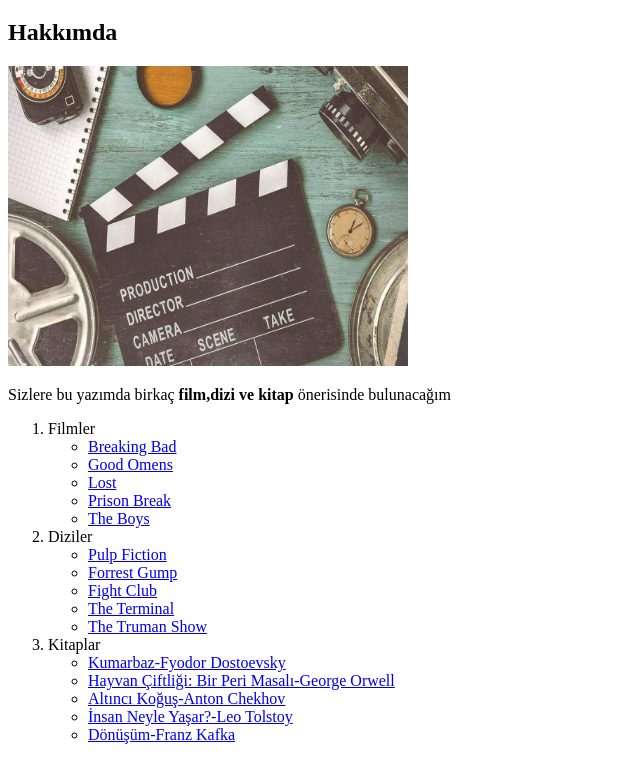
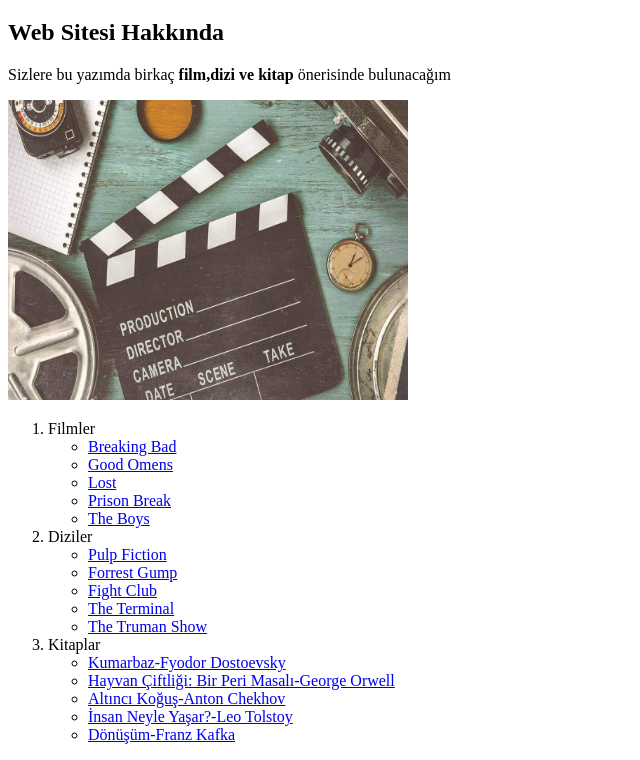
Before and after one commit to mustafadurmusacikgoz/Patika-Odevler, a plain HTML site: page ikinciwebsayfam/index.html in a window 1280 px wide. Shown: the part 61-821 px from the top of the page, without its empty margins (0-640 px from the left). Drawn offline with Linux system fonts and the light colour scheme.

Commit message:
Update index.html

```diff
--- a/ikinciwebsayfam/index.html
+++ b/ikinciwebsayfam/index.html
@@ -8,10 +8,10 @@
 </head>
 <body>
 <h1>Mustafa Durmuş Açıkgöz</h1>
-<h2>Hakkımda</h2>
+<h2>Web Sitesi Hakkında</h2>
+<p>Sizlere bu yazımda birkaç <b>film,dizi ve kitap </b> önerisinde bulunacağım </p>
 
 <img width="400" height="300" src="/ikinciwebsayfam/photo.jpg" alt="web sitesi resim">
-<p>Sizlere bu yazımda birkaç <b>film,dizi ve kitap </b> önerisinde bulunacağım </p>
 
 <ol>
      <div>
```
